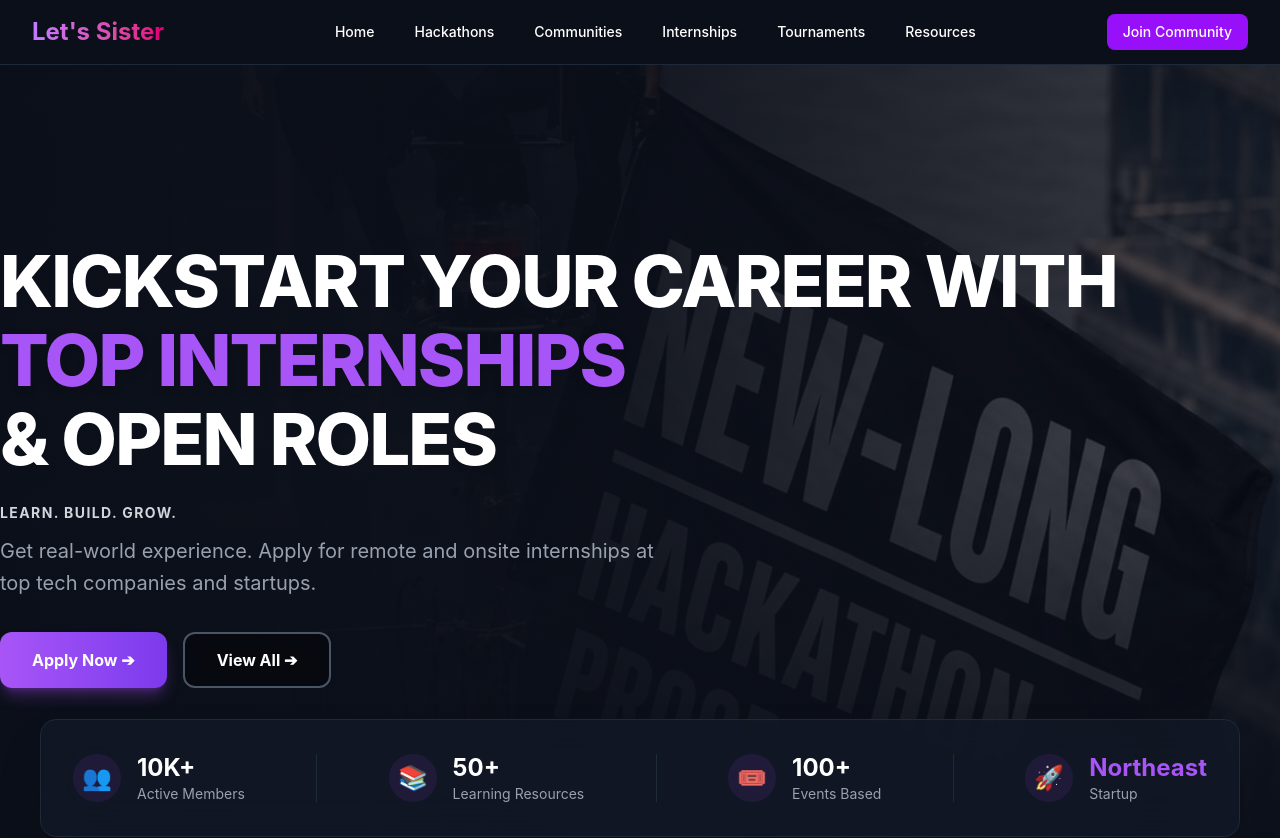
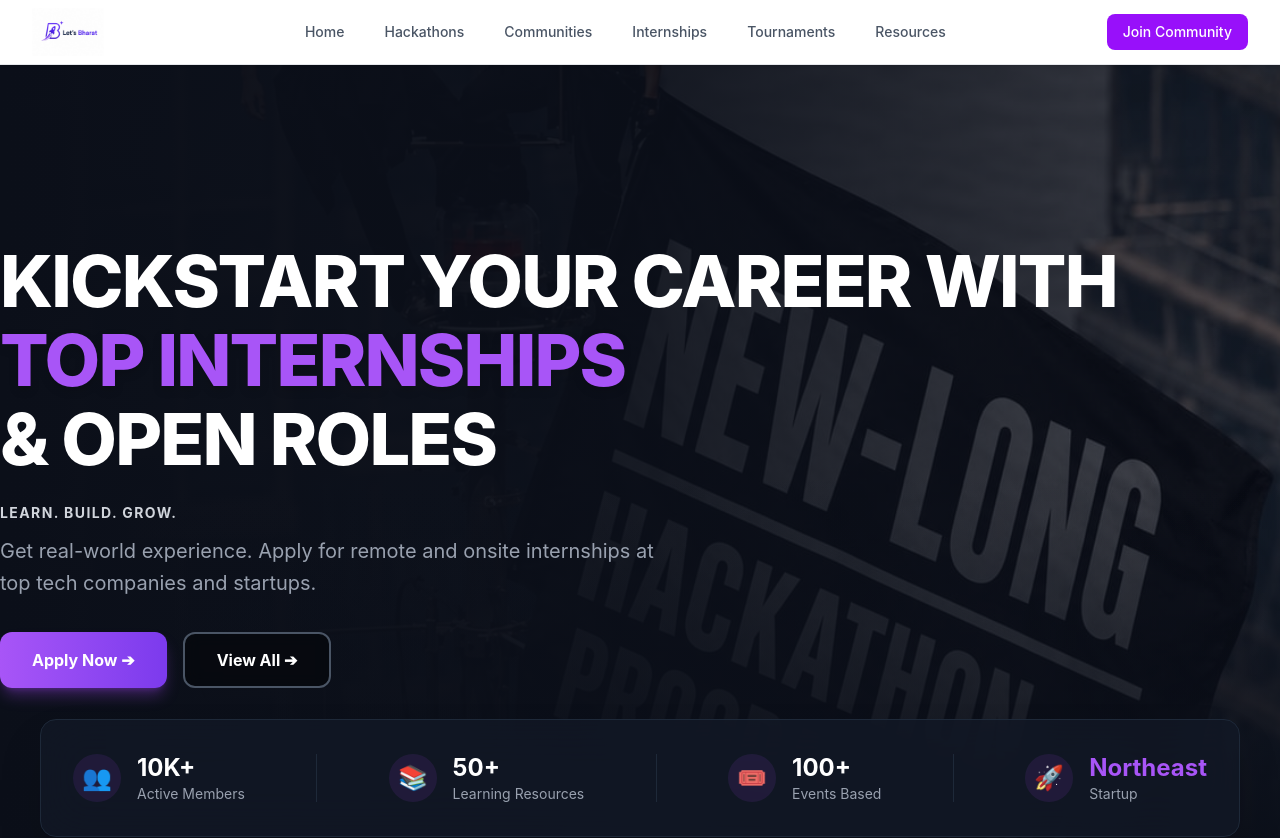
Before and after one commit to thenewlong/Let-s-Bharat, a React (Vite) app: page / in a window 1280 px wide. Shown: the top 838 px of the page. Built offline with nearby package versions, Linux system fonts and the light colour scheme; no server answers.

Commit message:
Update navbar to white theme and add logo

```diff
--- a/src/components/Navbar.jsx
+++ b/src/components/Navbar.jsx
@@ -2,16 +2,19 @@ import React, { useState } from 'react';
 import { Link, useNavigate } from 'react-router-dom';
 import { useAuth } from '../context/AuthContext';
 
+// 👇 Yahan aapka image import ho raha hai
+import logo from '../assets/images/logo2.jpeg';
+
 const Navbar = () => {
   const { user, logout } = useAuth();
   const navigate = useNavigate();
-  const [isOpen, setIsOpen] = useState(false); // Mobile menu drawer state
+  const [isOpen, setIsOpen] = useState(false);
 
   const handleLogout = async () => {
     try {
       await logout();
       navigate('/auth');
-      setIsOpen(false); // Logout ke baad drawer band kar do
+      setIsOpen(false);
     } catch (error) {
       console.error("Logout failed", error);
     }
@@ -21,40 +24,46 @@ const Navbar = () => {
   const closeMenu = () => setIsOpen(false);
 
   return (
-    <nav className="bg-[#0b0f19] border-b border-gray-800 text-white relative z-50">
+    <nav className="bg-white border-b border-gray-200 text-gray-800 relative z-50 shadow-sm">
+      {/* Navbar Background ab bg-white aur text dark hai */}
       <div className="max-w-7xl mx-auto px-4 sm:px-6 lg:px-8">
         <div className="flex items-center justify-between h-16">
 
-          {/* Logo Section */}
+          {/* Logo Section - Image yahan lagayi hai */}
           <div className="flex-shrink-0">
-            <Link to="/" className="text-2xl font-bold bg-clip-text text-transparent bg-gradient-to-r from-purple-400 to-pink-600">
-              Let's Sister
+            <Link to="/" className="flex items-center">
+              {/* Image size h-12 rakha hai taaki navbar mein fit aaye */}
+              <img
+                src={logo}
+                alt="Let's Bharat Logo"
+                className="h-12 w-auto object-contain transition-transform hover:scale-105"
+              />
             </Link>
           </div>
 
-          {/* Desktop Menu (Hidden on Mobile) */}
+          {/* Desktop Menu */}
           <div className="hidden md:block">
             <div className="ml-10 flex items-baseline space-x-4">
-              <Link to="/" className="hover:text-purple-400 px-3 py-2 rounded-md text-sm font-medium transition-colors">Home</Link>
-              <Link to="/hackathons" className="hover:text-purple-400 px-3 py-2 rounded-md text-sm font-medium transition-colors">Hackathons</Link>
-              <Link to="/communities" className="hover:text-purple-400 px-3 py-2 rounded-md text-sm font-medium transition-colors">Communities</Link>
-              <Link to="/internships" className="hover:text-purple-400 px-3 py-2 rounded-md text-sm font-medium transition-colors">Internships</Link>
-              <Link to="/tournaments" className="hover:text-purple-400 px-3 py-2 rounded-md text-sm font-medium transition-colors">Tournaments</Link>
-              <Link to="/resources" className="hover:text-purple-400 px-3 py-2 rounded-md text-sm font-medium transition-colors">Resources</Link>
+              <Link to="/" className="text-gray-600 hover:text-purple-600 px-3 py-2 rounded-md text-sm font-medium transition-colors">Home</Link>
+              <Link to="/hackathons" className="text-gray-600 hover:text-purple-600 px-3 py-2 rounded-md text-sm font-medium transition-colors">Hackathons</Link>
+              <Link to="/communities" className="text-gray-600 hover:text-purple-600 px-3 py-2 rounded-md text-sm font-medium transition-colors">Communities</Link>
+              <Link to="/internships" className="text-gray-600 hover:text-purple-600 px-3 py-2 rounded-md text-sm font-medium transition-colors">Internships</Link>
+              <Link to="/tournaments" className="text-gray-600 hover:text-purple-600 px-3 py-2 rounded-md text-sm font-medium transition-colors">Tournaments</Link>
+              <Link to="/resources" className="text-gray-600 hover:text-purple-600 px-3 py-2 rounded-md text-sm font-medium transition-colors">Resources</Link>
             </div>
           </div>
 
           {/* User Profile / Auth Button (Desktop) */}
           <div className="hidden md:flex items-center gap-4">
             {user ? (
-              <Link to="/profile" className="flex items-center gap-2 cursor-pointer bg-gray-800 p-1 pr-4 rounded-full hover:bg-gray-700 transition">
-                <div className="w-8 h-8 bg-purple-600 rounded-full flex items-center justify-center text-sm font-bold">
+              <Link to="/profile" className="flex items-center gap-2 cursor-pointer bg-gray-100 p-1 pr-4 rounded-full hover:bg-gray-200 transition">
+                <div className="w-8 h-8 bg-purple-600 rounded-full flex items-center justify-center text-sm font-bold text-white">
                   {user?.displayName ? user.displayName.charAt(0).toUpperCase() : 'U'}
                 </div>
-                <span className="text-sm font-medium">{user.displayName}</span>
+                <span className="text-sm font-medium text-gray-800">{user.displayName}</span>
               </Link>
             ) : (
-              <Link to="/auth" className="bg-purple-600 hover:bg-purple-700 px-4 py-2 rounded-lg text-sm font-medium transition-colors">
+              <Link to="/auth" className="bg-purple-600 hover:bg-purple-700 text-white px-4 py-2 rounded-lg text-sm font-medium transition-colors">
                 Join Community
               </Link>
             )}
@@ -64,7 +73,7 @@ const Navbar = () => {
           <div className="md:hidden flex items-center">
             <button
               onClick={() => setIsOpen(true)}
-              className="text-gray-300 hover:text-white focus:outline-none"
+              className="text-gray-600 hover:text-purple-600 focus:outline-none"
             >
               <svg className="h-8 w-8" fill="none" viewBox="0 0 24 24" stroke="currentColor">
                 <path strokeLinecap="round" strokeLinejoin="round" strokeWidth="2" d="M4 6h16M4 12h16M4 18h16" />
@@ -74,24 +83,24 @@ const Navbar = () => {
         </div>
       </div>
 
-      {/* Mobile Drawer Overlay (Black fade effect) */}
+      {/* Mobile Drawer Overlay */}
       {isOpen && (
         <div
-          className="fixed inset-0 bg-black bg-opacity-60 z-40 md:hidden transition-opacity"
+          className="fixed inset-0 bg-black bg-opacity-40 z-40 md:hidden transition-opacity"
           onClick={closeMenu}
         ></div>
       )}
 
-      {/* Right Side Sliding Drawer */}
+      {/* Right Side Sliding Drawer (Ab ye bhi white color mein hai) */}
       <div
-        className={`fixed top-0 right-0 h-full w-64 bg-[#1a1f2e] border-l border-gray-800 shadow-2xl z-50 transform transition-transform duration-300 ease-in-out md:hidden flex flex-col ${
+        className={`fixed top-0 right-0 h-full w-64 bg-white border-l border-gray-200 shadow-2xl z-50 transform transition-transform duration-300 ease-in-out md:hidden flex flex-col ${
           isOpen ? 'translate-x-0' : 'translate-x-full'
         }`}
       >
         {/* Drawer Header & Close Button */}
-        <div className="flex items-center justify-between p-4 border-b border-gray-800">
-          <span className="text-lg font-bold text-white">Menu</span>
-          <button onClick={closeMenu} className="text-gray-400 hover:text-white focus:outline-none">
+        <div className="flex items-center justify-between p-4 border-b border-gray-100">
+          <span className="text-lg font-bold text-gray-800">Menu</span>
+          <button onClick={closeMenu} className="text-gray-500 hover:text-red-500 focus:outline-none">
             <svg className="h-7 w-7" fill="none" viewBox="0 0 24 24" stroke="currentColor">
               <path strokeLinecap="round" strokeLinejoin="round" strokeWidth="2" d="M6 18L18 6M6 6l12 12" />
             </svg>
@@ -99,31 +108,31 @@ const Navbar = () => {
         </div>
 
         {/* Drawer Links */}
-        <div className="flex flex-col px-4 pt-6 pb-4 space-y-4 flex-1 overflow-y-auto">
-          <Link to="/" onClick={closeMenu} className="text-gray-300 hover:text-white hover:bg-gray-800 px-3 py-2 rounded-md text-base font-medium">Home</Link>
-          <Link to="/hackathons" onClick={closeMenu} className="text-gray-300 hover:text-white hover:bg-gray-800 px-3 py-2 rounded-md text-base font-medium">Hackathons</Link>
-          <Link to="/communities" onClick={closeMenu} className="text-gray-300 hover:text-white hover:bg-gray-800 px-3 py-2 rounded-md text-base font-medium">Communities</Link>
-          <Link to="/internships" onClick={closeMenu} className="text-gray-300 hover:text-white hover:bg-gray-800 px-3 py-2 rounded-md text-base font-medium">Internships</Link>
-          <Link to="/tournaments" onClick={closeMenu} className="text-gray-300 hover:text-white hover:bg-gray-800 px-3 py-2 rounded-md text-base font-medium">Tournaments</Link>
-          <Link to="/resources" onClick={closeMenu} className="text-gray-300 hover:text-white hover:bg-gray-800 px-3 py-2 rounded-md text-base font-medium">Resources</Link>
+        <div className="flex flex-col px-4 pt-6 pb-4 space-y-2 flex-1 overflow-y-auto">
+          <Link to="/" onClick={closeMenu} className="text-gray-700 hover:text-purple-600 hover:bg-gray-50 px-3 py-3 rounded-md text-base font-medium">Home</Link>
+          <Link to="/hackathons" onClick={closeMenu} className="text-gray-700 hover:text-purple-600 hover:bg-gray-50 px-3 py-3 rounded-md text-base font-medium">Hackathons</Link>
+          <Link to="/communities" onClick={closeMenu} className="text-gray-700 hover:text-purple-600 hover:bg-gray-50 px-3 py-3 rounded-md text-base font-medium">Communities</Link>
+          <Link to="/internships" onClick={closeMenu} className="text-gray-700 hover:text-purple-600 hover:bg-gray-50 px-3 py-3 rounded-md text-base font-medium">Internships</Link>
+          <Link to="/tournaments" onClick={closeMenu} className="text-gray-700 hover:text-purple-600 hover:bg-gray-50 px-3 py-3 rounded-md text-base font-medium">Tournaments</Link>
+          <Link to="/resources" onClick={closeMenu} className="text-gray-700 hover:text-purple-600 hover:bg-gray-50 px-3 py-3 rounded-md text-base font-medium">Resources</Link>
         </div>
 
         {/* Drawer Footer (Auth/Profile Mobile View) */}
-        <div className="p-4 border-t border-gray-800">
+        <div className="p-4 border-t border-gray-100 bg-gray-50">
           {user ? (
             <div className="flex flex-col space-y-3">
-              <Link to="/profile" onClick={closeMenu} className="flex items-center gap-3 p-2 bg-gray-800 rounded-lg">
-                <div className="w-10 h-10 bg-purple-600 rounded-full flex items-center justify-center text-lg font-bold">
+              <Link to="/profile" onClick={closeMenu} className="flex items-center gap-3 p-2 bg-white border border-gray-200 rounded-lg shadow-sm">
+                <div className="w-10 h-10 bg-purple-600 rounded-full flex items-center justify-center text-lg font-bold text-white">
                   {user?.displayName ? user.displayName.charAt(0).toUpperCase() : 'U'}
                 </div>
                 <div className="flex flex-col overflow-hidden">
-                  <span className="text-sm font-semibold truncate">{user.displayName}</span>
-                  <span className="text-xs text-gray-400 truncate">{user.email}</span>
+                  <span className="text-sm font-semibold text-gray-800 truncate">{user.displayName}</span>
+                  <span className="text-xs text-gray-500 truncate">{user.email}</span>
                 </div>
               </Link>
               <button
                 onClick={handleLogout}
-                className="w-full text-center bg-red-500/10 text-red-500 hover:bg-red-500 hover:text-white border border-red-500/20 py-2 rounded-lg text-sm font-medium transition-colors"
+                className="w-full text-center bg-red-50 text-red-600 hover:bg-red-500 hover:text-white border border-red-200 py-2 rounded-lg text-sm font-medium transition-colors"
               >
                 Logout
               </button>
@@ -132,7 +141,7 @@ const Navbar = () => {
             <Link
               to="/auth"
               onClick={closeMenu}
-              className="block w-full text-center bg-purple-600 hover:bg-purple-700 px-4 py-3 rounded-lg text-sm font-medium transition-colors"
+              className="block w-full text-center bg-purple-600 hover:bg-purple-700 text-white px-4 py-3 rounded-lg text-sm font-medium transition-colors shadow-sm"
             >
               Join Community
             </Link>
```
Also changed, not shown: src/assets/images/logo.jpeg (deleted), src/assets/images/logo2.jpeg (added).
